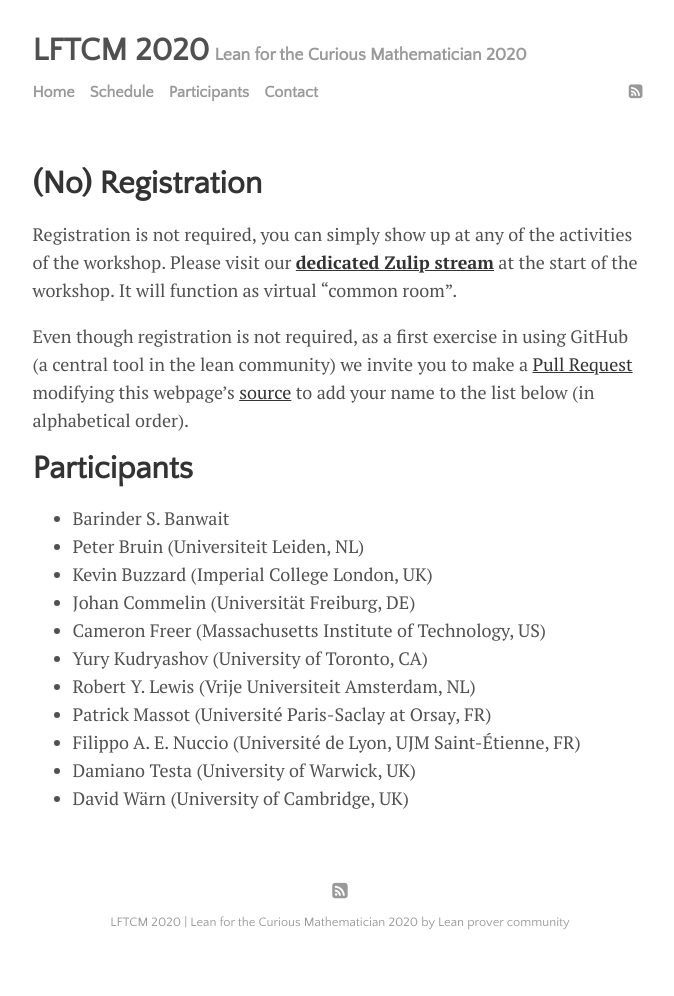
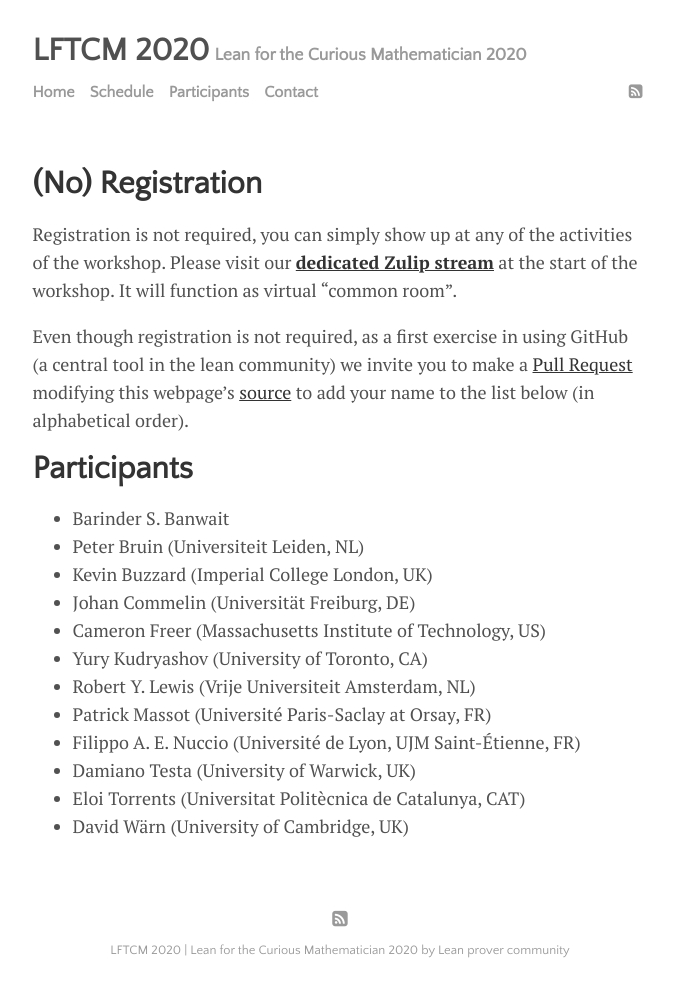
Before and after one commit to leanprover-community/lftcm2020, a Jekyll site: the page built from participants.md, in a window 1280 px wide. Shown: the whole page, without its empty margins (300-974 px from the left). Built offline with Jekyll 4.4.1, drawn with Linux system fonts in a browser that asks for light colours; before the commit the page ends 968 px from its top, so only the background shows below that.

Commit message:
Inscription Eloi Torrents

```diff
--- a/participants.md
+++ b/participants.md
@@ -34,4 +34,5 @@ to add your name to the list below (in alphabetical order).
 * Patrick Massot (Université Paris-Saclay at Orsay, FR)
 * Filippo A. E. Nuccio (Université de Lyon, UJM Saint-Étienne, FR)
 * Damiano Testa (University of Warwick, UK)
+* Eloi Torrents (Universitat Politècnica de Catalunya, CAT)
 * David Wärn (University of Cambridge, UK)
```
